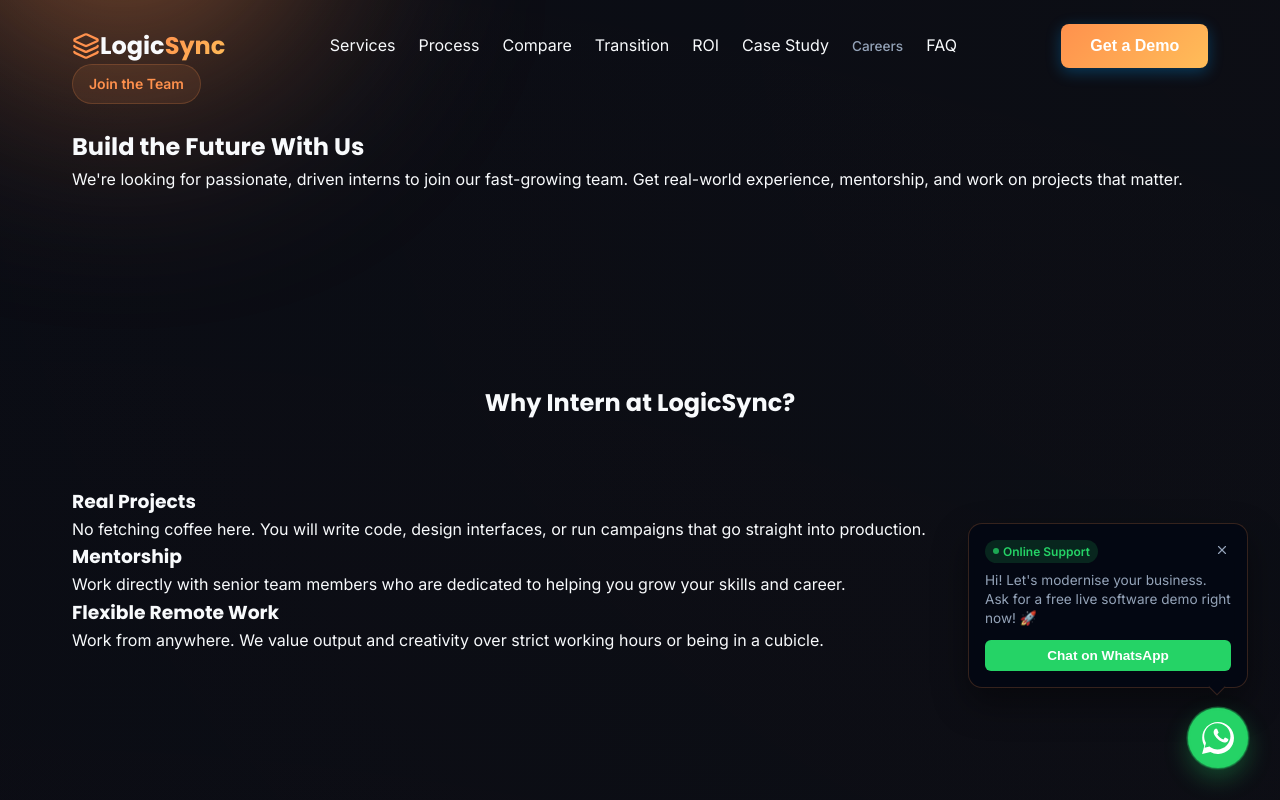
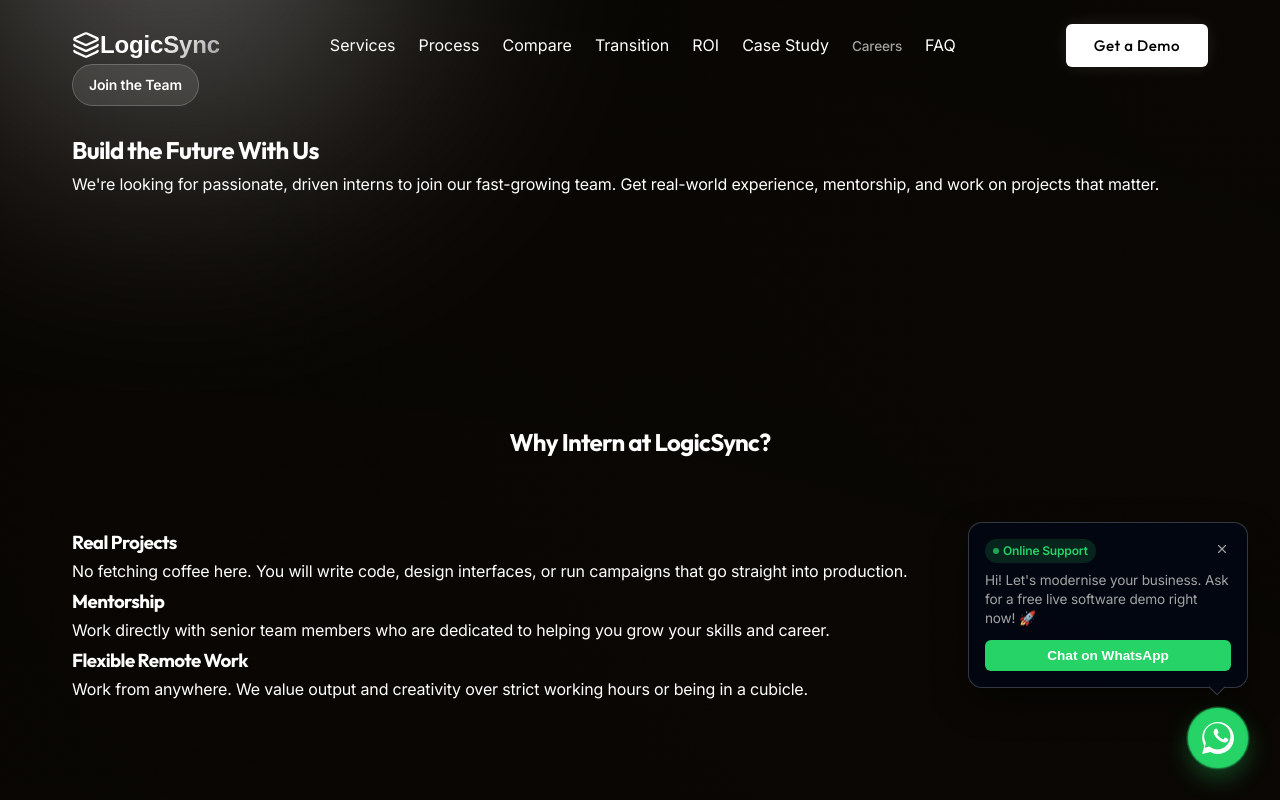
Before and after one commit to AtharvaKalhatkar/LogicSync-pvt-ltd, a React (Vite) app: page /#/careers in a window 1280 px wide. Shown: the top 800 px of the page. Built offline with nearby package versions, Linux system fonts and the light colour scheme.

Commit message:
feat: complete visual redesign to Monochrome Elite aesthetic

```diff
--- a/src/index.css
+++ b/src/index.css
@@ -1,20 +1,22 @@
-@import url('https://fonts.googleapis.com/css2?family=Inter:wght@300;400;500;600;700;800&family=Poppins:wght@400;600;700&display=swap');
+@import url('https://fonts.googleapis.com/css2?family=Inter:wght@300;400;500;600;700;800&family=Outfit:wght@400;500;600;700;800&display=swap');
 
 :root {
-  --bg-deep-navy: #030712;
-  --bg-black: #000000;
-  --sync-orange: #FF914D;
-  --logic-amber: #FFBD59;
-  --sync-blue: var(--sync-orange);
-  --logic-purple: var(--logic-amber);
-  --text-primary: #f8fafc;
-  --text-secondary: #94a3b8;
-  --glass-bg: rgba(255, 255, 255, 0.03);
-  --glass-border: rgba(255, 255, 255, 0.08);
-  --glass-blur: blur(12px);
-  --accent-gradient: linear-gradient(135deg, var(--sync-orange), var(--logic-amber));
-  --card-shadow: 0 8px 32px 0 rgba(0, 0, 0, 0.37);
-  --transition: all 0.3s cubic-bezier(0.4, 0, 0.2, 1);
+  --bg-deep-navy: #000000;
+  --bg-black: #050505;
+  --sync-orange: #ffffff;
+  --logic-amber: #e5e5e5;
+  --sync-blue: #a3a3a3;
+  --logic-purple: #737373;
+  --text-primary: #ffffff;
+  --text-secondary: #a3a3a3;
+  --glass-bg: rgba(20, 20, 20, 0.4);
+  --glass-border: rgba(255, 255, 255, 0.1);
+  --glass-blur: blur(20px);
+  --accent-gradient: linear-gradient(135deg, #ffffff, #a3a3a3);
+  --card-shadow: 0 4px 24px -4px rgba(0, 0, 0, 0.8);
+  --transition: all 0.4s cubic-bezier(0.16, 1, 0.3, 1);
+  --primary: #ffffff;
+  --primary-dark: #171717;
 }
 
 * {
@@ -31,13 +33,15 @@ body {
   font-family: 'Inter', sans-serif;
   background-color: var(--bg-deep-navy);
   color: var(--text-primary);
-  line-height: 1.6;
+  line-height: 1.7;
   overflow-x: hidden;
+  letter-spacing: -0.01em;
 }
 
 h1, h2, h3, h4, h5, h6 {
-  font-family: 'Poppins', sans-serif;
+  font-family: 'Outfit', sans-serif;
   font-weight: 700;
+  letter-spacing: -0.03em;
 }
 
 a {
@@ -56,14 +60,19 @@ ul {
   padding: 0 2rem;
 }
 
-/* Glassmorphism Utility */
+/* Glassmorphism / Card Utility */
 .glass {
   background: var(--glass-bg);
   backdrop-filter: var(--glass-blur);
   -webkit-backdrop-filter: var(--glass-blur);
   border: 1px solid var(--glass-border);
-  border-radius: 16px;
+  border-radius: 12px;
   box-shadow: var(--card-shadow);
+  transition: var(--transition);
+}
+
+.glass:hover {
+  border-color: rgba(255, 255, 255, 0.2);
 }
 
 /* Button Styles */
@@ -71,25 +80,27 @@ ul {
   display: inline-flex;
   align-items: center;
   gap: 0.5rem;
-  padding: 0.8rem 1.8rem;
-  border-radius: 8px;
-  font-weight: 600;
+  padding: 0.75rem 1.75rem;
+  border-radius: 6px;
+  font-weight: 500;
+  font-family: 'Outfit', sans-serif;
   cursor: pointer;
   transition: var(--transition);
   border: none;
-  font-size: 1rem;
+  font-size: 0.95rem;
+  letter-spacing: 0.5px;
 }
 
 .btn-primary {
-  background: var(--accent-gradient);
-  color: white;
-  box-shadow: 0 4px 15px rgba(0, 163, 255, 0.3);
+  background: #ffffff;
+  color: #000000;
+  box-shadow: 0 0 15px rgba(255, 255, 255, 0.1);
 }
 
 .btn-primary:hover {
-  transform: translateY(-2px);
-  box-shadow: 0 6px 20px rgba(0, 163, 255, 0.4);
-  filter: brightness(1.1);
+  transform: translateY(-1px);
+  box-shadow: 0 0 25px rgba(255, 255, 255, 0.2);
+  background: #e5e5e5;
 }
 
 .btn-outline {
@@ -99,13 +110,13 @@ ul {
 }
 
 .btn-outline:hover {
-  background: var(--glass-bg);
-  border-color: var(--sync-blue);
+  background: rgba(255, 255, 255, 0.05);
+  border-color: rgba(255, 255, 255, 0.3);
 }
 
 /* Section Styles */
 section {
-  padding: 6rem 0;
+  padding: 8rem 0;
 }
 
 .section-title {
@@ -114,8 +125,8 @@ section {
 }
 
 .section-title h2 {
-  font-size: 2.5rem;
-  margin-bottom: 1rem;
+  font-size: 3rem;
+  margin-bottom: 1.5rem;
   background: var(--accent-gradient);
   -webkit-background-clip: text;
   -webkit-text-fill-color: transparent;
@@ -125,11 +136,12 @@ section {
   color: var(--text-secondary);
   max-width: 600px;
   margin: 0 auto;
+  font-size: 1.125rem;
 }
 
 /* Animations & Keyframes */
 @keyframes fadeIn {
-  from { opacity: 0; transform: translateY(30px); }
+  from { opacity: 0; transform: translateY(20px); }
   to { opacity: 1; transform: translateY(0); }
 }
 
@@ -139,48 +151,29 @@ section {
   100% { transform: translateY(0px); }
 }
 
-@keyframes spinSlow {
-  0% { transform: rotate(0deg); }
-  100% { transform: rotate(360deg); }
-}
-
 @keyframes pulseGlow {
-  0% { opacity: 0.5; transform: scale(1); }
-  50% { opacity: 0.8; transform: scale(1.05); }
-  100% { opacity: 0.5; transform: scale(1); }
-}
-
-@keyframes bounceScroll {
-  0%, 100% { transform: translateY(0); }
-  50% { transform: translateY(8px); }
-}
-
-@keyframes shine {
-  100% { left: 125%; }
+  0% { opacity: 0.3; transform: scale(1); }
+  50% { opacity: 0.5; transform: scale(1.05); }
+  100% { opacity: 0.3; transform: scale(1); }
 }
 
 .animate-fade-in {
-  animation: fadeIn 0.8s cubic-bezier(0.4, 0, 0.2, 1) forwards;
+  animation: fadeIn 0.8s cubic-bezier(0.16, 1, 0.3, 1) forwards;
 }
 
 .animate-float {
-  animation: float 4s ease-in-out infinite;
+  animation: float 5s ease-in-out infinite;
 }
 
 .animate-float-delayed {
-  animation: float 4s ease-in-out infinite;
-  animation-delay: 2s;
+  animation: float 5s ease-in-out infinite;
+  animation-delay: 2.5s;
 }
-
-.animate-pulse-glow {
-  animation: pulseGlow 8s ease-in-out infinite;
-}
-
 
 /* Grid Utilities */
 .grid {
   display: grid;
-  gap: 2rem;
+  gap: 2.5rem;
 }
 
 @media (min-width: 768px) {
@@ -190,7 +183,7 @@ section {
 
 /* Custom Scrollbar */
 ::-webkit-scrollbar {
-  width: 8px;
+  width: 6px;
 }
 
 ::-webkit-scrollbar-track {
@@ -198,15 +191,15 @@ section {
 }
 
 ::-webkit-scrollbar-thumb {
-  background: var(--glass-border);
+  background: #333333;
   border-radius: 10px;
 }
 
 ::-webkit-scrollbar-thumb:hover {
-  background: var(--sync-blue);
+  background: #555555;
 }
 
-/* Background Blobs */
+/* Background Blobs - Muted for Monochrome Elite */
 .blobs-container {
   position: absolute;
   top: 0;
@@ -221,38 +214,38 @@ section {
 .blob {
   position: absolute;
   border-radius: 50%;
-  filter: blur(100px);
-  opacity: 0.15;
+  filter: blur(120px);
+  opacity: 0.05;
   mix-blend-mode: screen;
 }
 
 .blob-1 {
-  width: 500px;
-  height: 500px;
-  background: radial-gradient(circle, var(--sync-blue) 0%, transparent 70%);
+  width: 600px;
+  height: 600px;
+  background: radial-gradient(circle, #ffffff 0%, transparent 70%);
   top: -10%;
   left: -10%;
-  animation: spinSlow 30s linear infinite, pulseGlow 10s ease-in-out infinite;
+  animation: pulseGlow 15s ease-in-out infinite;
 }
 
 .blob-2 {
-  width: 600px;
-  height: 600px;
-  background: radial-gradient(circle, var(--logic-purple) 0%, transparent 70%);
+  width: 700px;
+  height: 700px;
+  background: radial-gradient(circle, #a3a3a3 0%, transparent 70%);
   bottom: 20%;
   right: -10%;
-  animation: spinSlow 40s linear infinite, pulseGlow 12s ease-in-out infinite;
+  animation: pulseGlow 18s ease-in-out infinite;
 }
 
 .blob-3 {
-  width: 400px;
-  height: 400px;
-  background: radial-gradient(circle, var(--sync-blue) 0%, transparent 70%);
+  width: 500px;
+  height: 500px;
+  background: radial-gradient(circle, #ffffff 0%, transparent 70%);
   top: 40%;
   left: 50%;
   transform: translate(-50%, -50%);
-  animation: pulseGlow 8s ease-in-out infinite;
-  opacity: 0.1;
+  animation: pulseGlow 12s ease-in-out infinite;
+  opacity: 0.03;
 }
 
 .app-container {
--- a/src/styles/components.css
+++ b/src/styles/components.css
@@ -33,7 +33,7 @@
 }
 
 .logo-icon {
-  color: var(--sync-orange);
+  color: var(--primary);
 }
 
 .sync-text {
@@ -57,7 +57,7 @@
 }
 
 .nav-links a:hover {
-  color: var(--sync-orange);
+  color: var(--primary);
 }
 
 /* Mobile Toggle Hamburger styles */
@@ -73,7 +73,7 @@
 }
 
 .mobile-toggle:hover {
-  color: var(--sync-orange);
+  color: var(--primary);
 }
 
 .mobile-cta-li {
@@ -163,9 +163,9 @@
   display: inline-block;
   padding: 0.5rem 1rem;
   border-radius: 50px;
-  background: rgba(255, 145, 77, 0.1);
-  border: 1px solid rgba(255, 145, 77, 0.2);
-  color: var(--sync-orange);
+  background: rgba(255, 255, 255, 0.1);
+  border: 1px solid rgba(255, 255, 255, 0.2);
+  color: var(--primary);
   font-size: 0.875rem;
   font-weight: 600;
   margin-bottom: 1.5rem;
@@ -218,7 +218,7 @@
 }
 
 .hero-image-wrapper:hover {
-  border-color: rgba(255, 145, 77, 0.25);
+  border-color: rgba(255, 255, 255, 0.25);
   transform: translateY(-5px) scale(1.01);
 }
 
@@ -236,7 +236,7 @@
   transform: translate(-50%, -50%);
   width: 80%;
   height: 80%;
-  background: radial-gradient(circle, rgba(255, 145, 77, 0.15) 0%, transparent 70%);
+  background: radial-gradient(circle, rgba(255, 255, 255, 0.15) 0%, transparent 70%);
   z-index: -1;
   pointer-events: none;
 }
@@ -297,7 +297,7 @@
 }
 
 .scroll-indicator:hover {
-  color: var(--sync-blue);
+  color: var(--primary);
 }
 
 .scroll-icon {
@@ -310,7 +310,7 @@
 }
 
 .scroll-indicator:hover .scroll-icon {
-  border-color: var(--sync-blue);
+  border-color: var(--primary);
 }
 
 .scroll-icon::before {
@@ -321,7 +321,7 @@
   transform: translateX(-50%);
   width: 4px;
   height: 8px;
-  background-color: var(--sync-blue);
+  background-color: var(--primary);
   border-radius: 2px;
   animation: bounceScroll 1.5s infinite;
 }
@@ -335,8 +335,8 @@
 
 .service-card:hover {
   transform: translateY(-8px);
-  border-color: var(--sync-blue);
-  box-shadow: 0 15px 35px rgba(255, 145, 77, 0.15), inset 0 0 20px rgba(255, 255, 255, 0.02);
+  border-color: var(--primary);
+  box-shadow: 0 15px 35px rgba(255, 255, 255, 0.15), inset 0 0 20px rgba(255, 255, 255, 0.02);
 }
 
 .service-icon {
@@ -346,17 +346,17 @@
   align-items: center;
   justify-content: center;
   border-radius: 12px;
-  background: rgba(255, 145, 77, 0.1);
-  color: var(--sync-blue);
+  background: rgba(255, 255, 255, 0.1);
+  color: var(--primary);
   margin-bottom: 1.5rem;
   transition: var(--transition);
 }
 
 .service-card:hover .service-icon {
-  background: var(--sync-blue);
+  background: var(--primary);
   color: white;
   transform: scale(1.1) rotate(8deg);
-  box-shadow: 0 0 20px rgba(255, 145, 77, 0.4);
+  box-shadow: 0 0 20px rgba(255, 255, 255, 0.4);
 }
 
 
@@ -395,7 +395,7 @@
   background: var(--accent-gradient);
   color: white;
   border-color: transparent;
-  box-shadow: 0 4px 15px rgba(255, 145, 77, 0.2);
+  box-shadow: 0 4px 15px rgba(255, 255, 255, 0.2);
 }
 
 .portfolio-card {
@@ -450,9 +450,9 @@
 }
 
 .portfolio-tag-badge {
-  background: rgba(255, 145, 77, 0.1);
-  color: var(--sync-blue);
-  border: 1px solid rgba(255, 145, 77, 0.2);
+  background: rgba(255, 255, 255, 0.1);
+  color: var(--primary);
+  border: 1px solid rgba(255, 255, 255, 0.2);
   padding: 0.25rem 0.75rem;
   border-radius: 50px;
   font-size: 0.8rem;
@@ -507,7 +507,7 @@
 
 .form-control:focus {
   outline: none;
-  border-color: var(--sync-blue);
+  border-color: var(--primary);
   background: rgba(255,255,255,0.08);
 }
 
@@ -558,7 +558,7 @@
   align-items: center;
   justify-content: center;
   border-radius: 50%;
-  color: var(--sync-blue);
+  color: var(--primary);
   z-index: 2;
 }
 
@@ -568,7 +568,7 @@
   left: 60%;
   width: 80%;
   height: 2px;
-  background: linear-gradient(90deg, var(--sync-blue), transparent);
+  background: linear-gradient(90deg, var(--primary), transparent);
   z-index: 1;
   display: none;
 }
@@ -621,7 +621,7 @@
   background: var(--accent-gradient);
   color: white;
   border-color: transparent;
-  box-shadow: 0 4px 15px rgba(255, 145, 77, 0.2);
+  box-shadow: 0 4px 15px rgba(255, 255, 255, 0.2);
 }
 
 .comparison-card {
@@ -643,12 +643,12 @@
 }
 
 .gain-card {
-  border-color: rgba(255, 145, 77, 0.2);
-  background: linear-gradient(180deg, rgba(255, 145, 77, 0.02), rgba(0, 0, 0, 0.4));
+  border-color: rgba(255, 255, 255, 0.2);
+  background: linear-gradient(180deg, rgba(255, 255, 255, 0.02), rgba(0, 0, 0, 0.4));
 }
 
 .gain-card:hover {
-  border-color: var(--sync-blue);
+  border-color: var(--primary);
 }
 
 .comparison-badge {
@@ -670,9 +670,9 @@
 }
 
 .badge-gain {
-  background: rgba(255, 145, 77, 0.1);
-  color: var(--sync-blue);
-  border: 1px solid rgba(255, 145, 77, 0.2);
+  background: rgba(255, 255, 255, 0.1);
+  color: var(--primary);
+  border: 1px solid rgba(255, 255, 255, 0.2);
 }
 
 .comparison-img-wrapper {
@@ -760,7 +760,7 @@
 }
 
 .slider-value {
-  color: var(--sync-blue);
+  color: var(--primary);
 }
 
 .slider-hint {
@@ -784,9 +784,9 @@
   width: 18px;
   height: 18px;
   border-radius: 50%;
-  background: var(--sync-blue);
+  background: var(--primary);
   cursor: pointer;
-  box-shadow: 0 0 10px rgba(255, 145, 77, 0.5);
+  box-shadow: 0 0 10px rgba(255, 255, 255, 0.5);
   transition: var(--transition);
 }
 
@@ -820,7 +820,7 @@
   flex-shrink: 0;
 }
 
-.icon-blue { background: rgba(255, 145, 77, 0.1); color: var(--sync-blue); }
+.icon-blue { background: rgba(255, 255, 255, 0.1); color: var(--primary); }
 .icon-purple { background: rgba(138, 43, 226, 0.1); color: var(--logic-purple); }
 .icon-green { background: rgba(34, 197, 94, 0.1); color: #22c55e; font-family: 'Poppins', sans-serif; }
 
@@ -871,8 +871,8 @@
 }
 
 .faq-item:hover, .faq-item.open {
-  border-color: var(--sync-blue);
-  box-shadow: 0 4px 20px rgba(255, 145, 77, 0.1);
+  border-color: var(--primary);
+  box-shadow: 0 4px 20px rgba(255, 255, 255, 0.1);
 }
 
 .faq-question {
@@ -889,7 +889,7 @@
 }
 
 .faq-icon-help {
-  color: var(--sync-blue);
+  color: var(--primary);
   flex-shrink: 0;
 }
 
@@ -983,7 +983,7 @@
 }
 
 .footer-links a:hover {
-  color: var(--sync-blue);
+  color: var(--primary);
   padding-left: 4px;
 }
 
@@ -1046,7 +1046,7 @@
 
 .pillar-item:hover {
   transform: translateY(-3px);
-  border-color: rgba(255, 145, 77, 0.2);
+  border-color: rgba(255, 255, 255, 0.2);
 }
 
 .pillar-icon {
@@ -1056,9 +1056,9 @@
   width: 48px;
   height: 48px;
   border-radius: 10px;
-  background: rgba(255, 145, 77, 0.1);
-  color: var(--sync-orange);
-  border: 1px solid rgba(255, 145, 77, 0.2);
+  background: rgba(255, 255, 255, 0.1);
+  color: var(--primary);
+  border: 1px solid rgba(255, 255, 255, 0.2);
   flex-shrink: 0;
 }
 
@@ -1089,7 +1089,7 @@
 .trust-badge .badge-val {
   font-size: 2rem;
   font-weight: 700;
-  color: var(--sync-orange);
+  color: var(--primary);
   background: var(--accent-gradient);
   -webkit-background-clip: text;
   -webkit-text-fill-color: transparent;
@@ -1124,7 +1124,7 @@
   transform: translate(-50%, -50%);
   width: 320px;
   height: 320px;
-  background: radial-gradient(circle, rgba(255, 145, 77, 0.15) 0%, transparent 70%);
+  background: radial-gradient(circle, rgba(255, 255, 255, 0.15) 0%, transparent 70%);
   z-index: 0;
   pointer-events: none;
   animation: pulseGlow 6s ease-in-out infinite;
@@ -1212,7 +1212,7 @@
 }
 
 .sim-stat strong.color-orange {
-  color: var(--sync-orange);
+  color: var(--primary);
 }
 
 .sim-chart-bar {
@@ -1341,9 +1341,9 @@
 }
 
 .app-btn.active {
-  background: rgba(255, 145, 77, 0.1);
-  border-color: var(--sync-orange);
-  color: var(--sync-orange);
+  background: rgba(255, 255, 255, 0.1);
+  border-color: var(--primary);
+  color: var(--primary);
 }
 
 /* Pillars Ribbon Strip */
@@ -1363,7 +1363,7 @@
 }
 
 .strip-card:hover {
-  border-color: rgba(255, 145, 77, 0.2);
+  border-color: rgba(255, 255, 255, 0.2);
   transform: translateY(-2px);
 }
 
@@ -1463,7 +1463,7 @@
   width: 280px;
   background: rgba(3, 7, 18, 0.9);
   backdrop-filter: blur(16px);
-  border: 1px solid rgba(255, 145, 77, 0.2);
+  border: 1px solid rgba(255, 255, 255, 0.2);
   border-radius: 14px;
   padding: 1rem;
   margin-bottom: 1.25rem;
@@ -1549,8 +1549,8 @@
   width: 12px;
   height: 12px;
   background: #030712;
-  border-right: 1px solid rgba(255, 145, 77, 0.2);
-  border-bottom: 1px solid rgba(255, 145, 77, 0.2);
+  border-right: 1px solid rgba(255, 255, 255, 0.2);
+  border-bottom: 1px solid rgba(255, 255, 255, 0.2);
   transform: rotate(45deg);
 }
 
```
